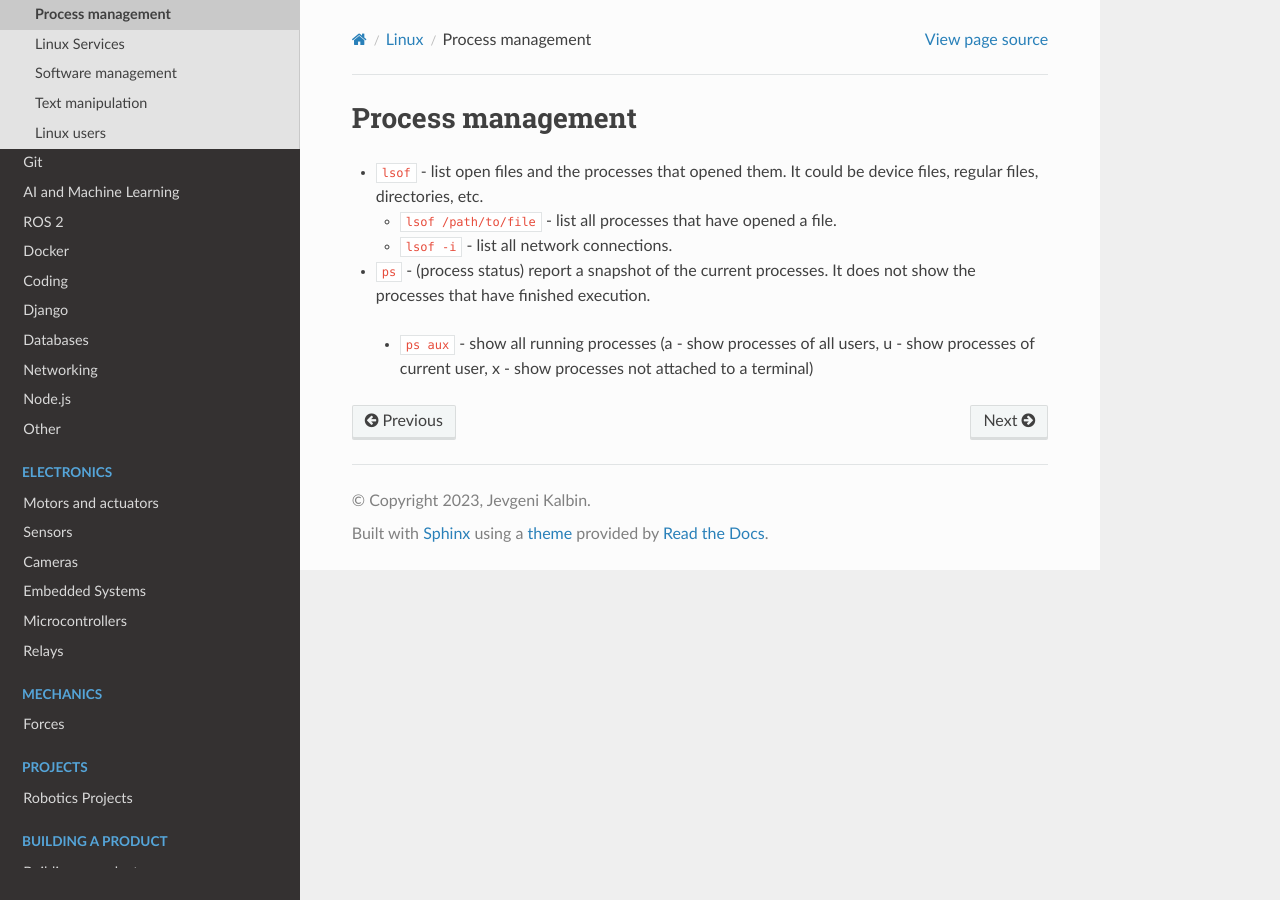
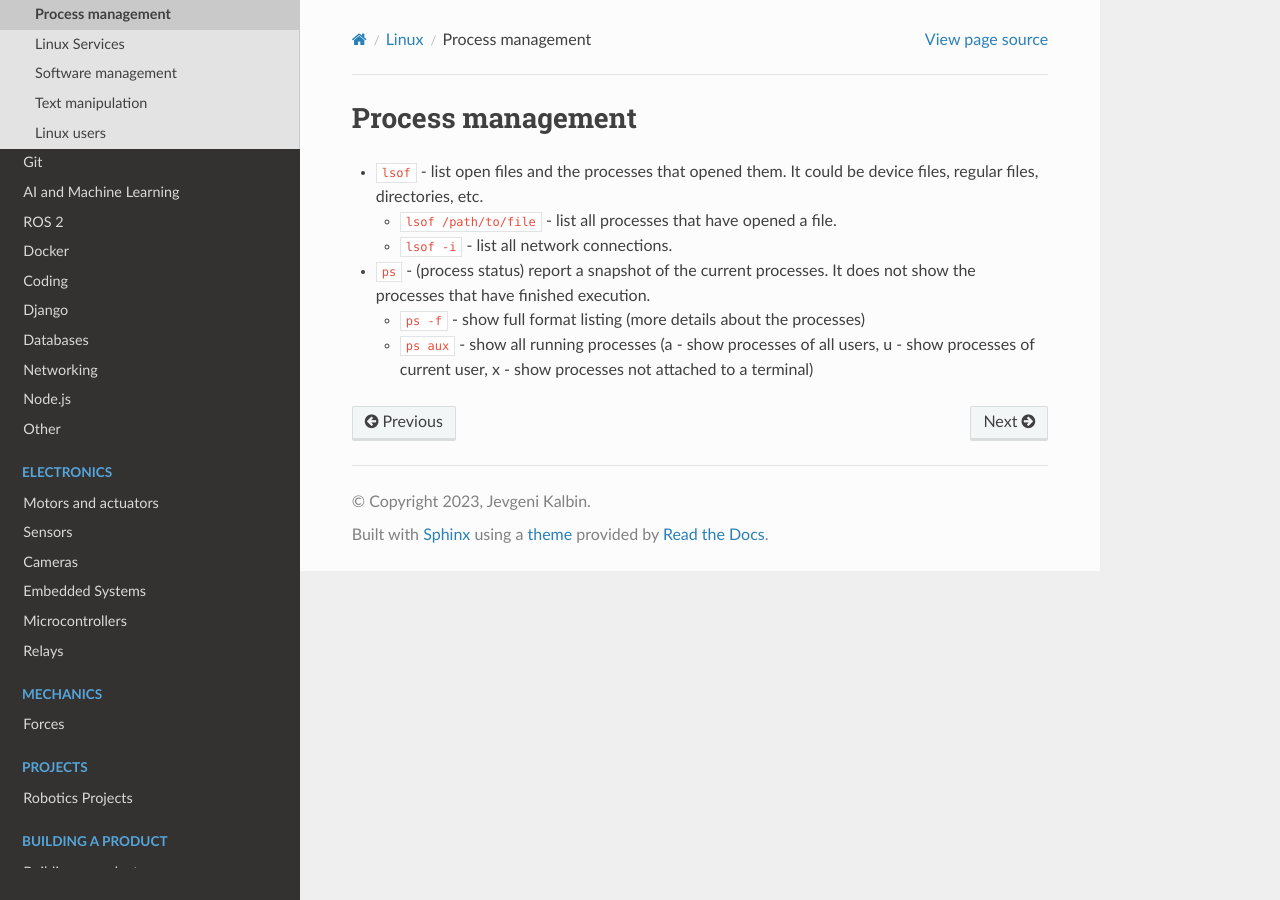
Before and after one commit to jevgenik/manuals, a Sphinx documentation site: the page built from source/files/software/linux/process_management.rst, in a window 1280 px wide. Built offline with Sphinx 7.4.7 and the Read the Docs theme 2.0.0, drawn with Linux system fonts in a browser that asks for light colours.

Commit message:
process_management

```diff
--- a/source/files/software/linux/process_management.rst
+++ b/source/files/software/linux/process_management.rst
@@ -9,5 +9,6 @@ Process management
 
 * ``ps`` - (process status) report a snapshot of the current processes. It does not show the processes that have finished execution.
 
- - ``ps aux`` - show all running processes (a - show processes of all users, u - show processes of current user,
-   x - show processes not attached to a terminal)
+  - ``ps -f`` - show full format listing (more details about the processes)
+  - ``ps aux`` - show all running processes (a - show processes of all users, u - show processes of current user,
+    x - show processes not attached to a terminal)
```
